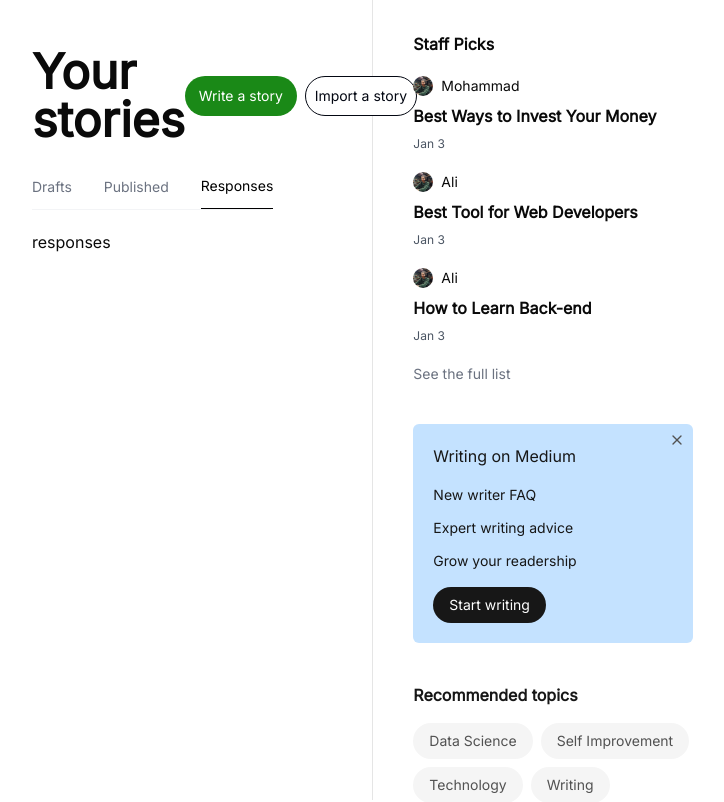
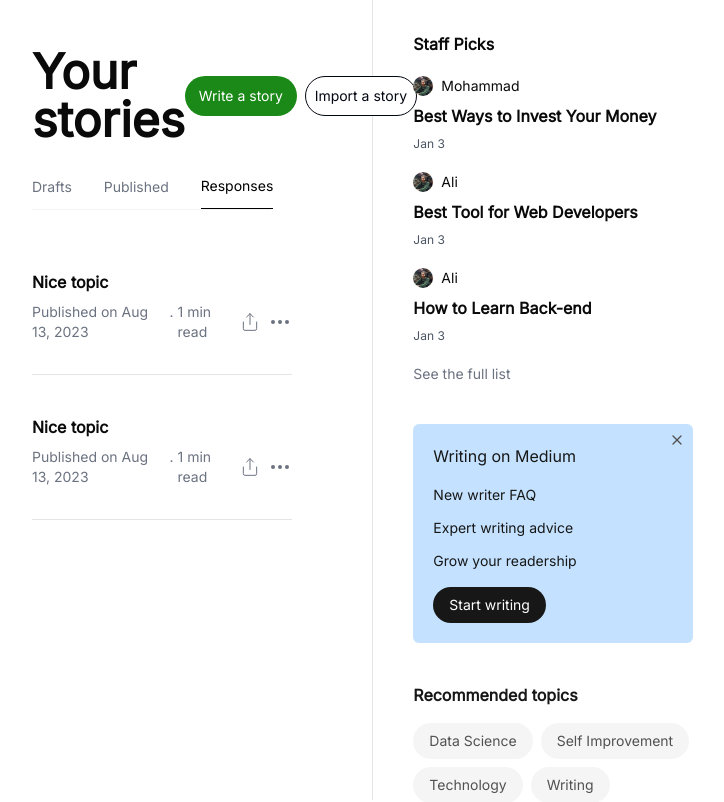
Before and after one commit to 52-Hertz-Mind/medium-clone, a Next.js app: page /me/stories/responses in a window 1280 px wide. Shown: the top 802 px of the page, without its empty margins (352-1076 px from the left). Built offline with nearby package versions, Linux system fonts and the light colour scheme.

Commit message:
[#12-ADD] stories page (#27)
* [#12-ADD] ResponseCard component

* [#12-ADD] implement ResponseCard component

```diff
--- /dev/null
+++ b/src/app/(components)/ResponseCard.tsx
@@ -0,0 +1,55 @@
+"use client";
+import { Ellipsis, Share } from "lucide-react";
+import SmallDialog from "@/app/(components)/SmallDialog";
+import { useState } from "react";
+//region data models
+interface ResponseCardDataModel {
+  title: string;
+  publishDate: string;
+  readTime: number;
+}
+interface ResponseCardData {
+  data: ResponseCardDataModel;
+}
+//endregion
+function ResponseCard({ data }: ResponseCardData) {
+  //region hooks
+  const [isShareDialgOpen, setIsShareDialgOpen] = useState(false);
+  const [isMoreDialogOpen, setIsMoreDialogOpen] = useState(false);
+  //endregion
+  return (
+    <div className="flex flex-col gap-2 pt-10 border-b pb-8">
+      <h2 className="font-bold cursor-pointer">{data.title}</h2>
+      <div className="flex gap-1 text-sm text-gray-500">
+        <p>Published on {data.publishDate}</p>
+        <span>.</span>
+        <p>{data.readTime} min read</p>
+        <div className="flex gap-2 ml-2">
+          <button onClick={() => setIsShareDialgOpen(true)}>
+            <Share size={20} strokeWidth={1.2} />
+            <SmallDialog
+              links={[
+                "Copy link",
+                "Share on X",
+                "Share on Facebook",
+                "Share on Linkedin",
+              ]}
+              isActive={isShareDialgOpen}
+              onClose={() => setIsShareDialgOpen(false)}
+            />
+          </button>
+          <button onClick={() => setIsMoreDialogOpen(true)}>
+            <Ellipsis />
+            <SmallDialog
+              links={["Edit response", "View stats", "Delete response"]}
+              isActive={isMoreDialogOpen}
+              onClose={() => setIsMoreDialogOpen(false)}
+            />
+          </button>
+        </div>
+      </div>
+    </div>
+  );
+}
+
+export default ResponseCard;
--- a/src/app/me/stories/drafts/page.tsx
+++ b/src/app/me/stories/drafts/page.tsx
@@ -15,6 +15,7 @@
   return (
     <div className="flex flex-col">
       <DraftCard data={draftCardData} />
+      <DraftCard data={draftCardData} />
     </div>
   );
 }
--- a/src/app/me/stories/responses/page.tsx
+++ b/src/app/me/stories/responses/page.tsx
@@ -1,5 +1,17 @@
+import ResponseCard from "@/app/(components)/ResponseCard";
+
 function Page() {
-  return <div>responses</div>;
+  const responseCardData = {
+    title: "Nice topic",
+    publishDate: "Aug 13, 2023",
+    readTime: 1,
+  };
+  return (
+    <div>
+      <ResponseCard data={responseCardData} />
+      <ResponseCard data={responseCardData} />
+    </div>
+  );
 }
 
 export default Page;
```
